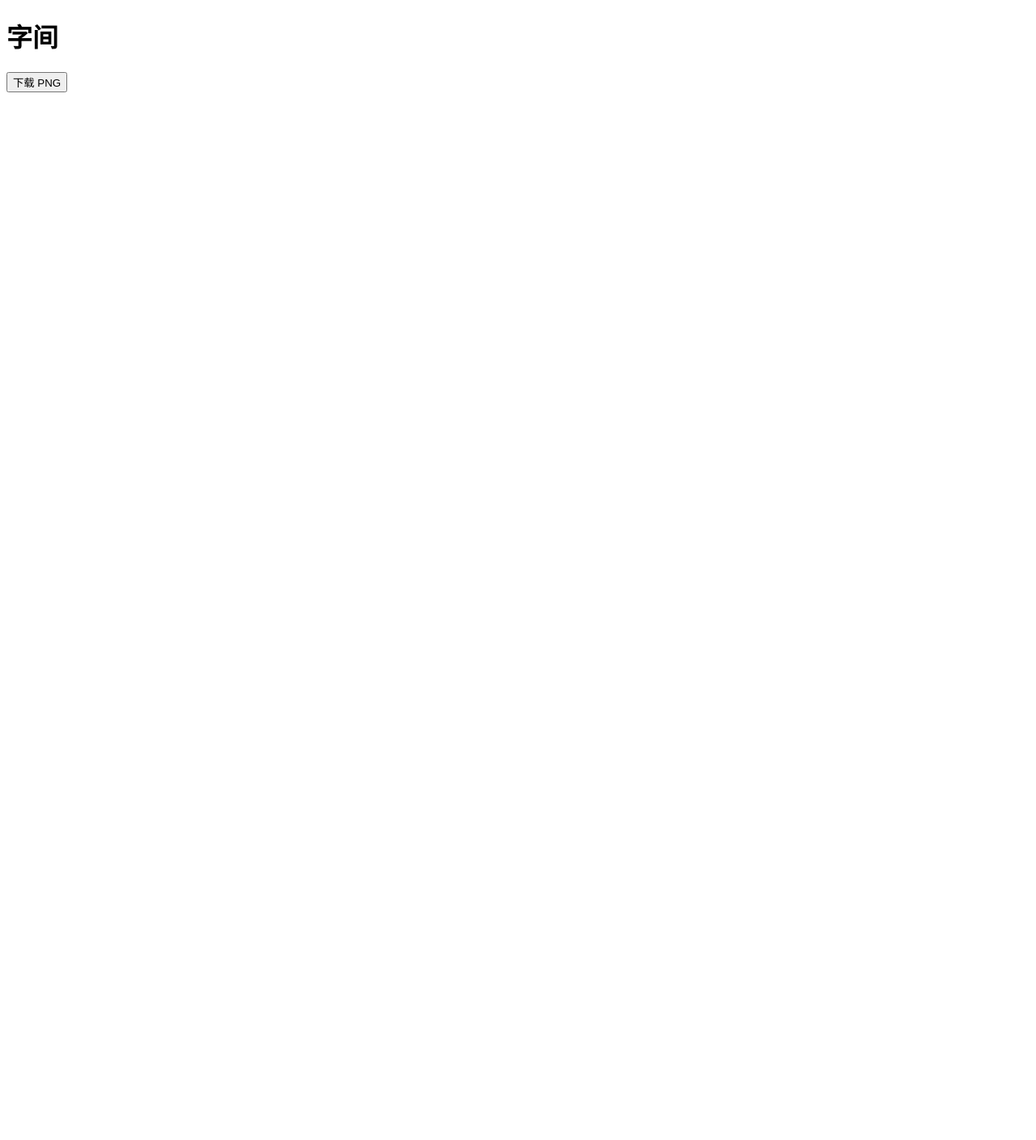
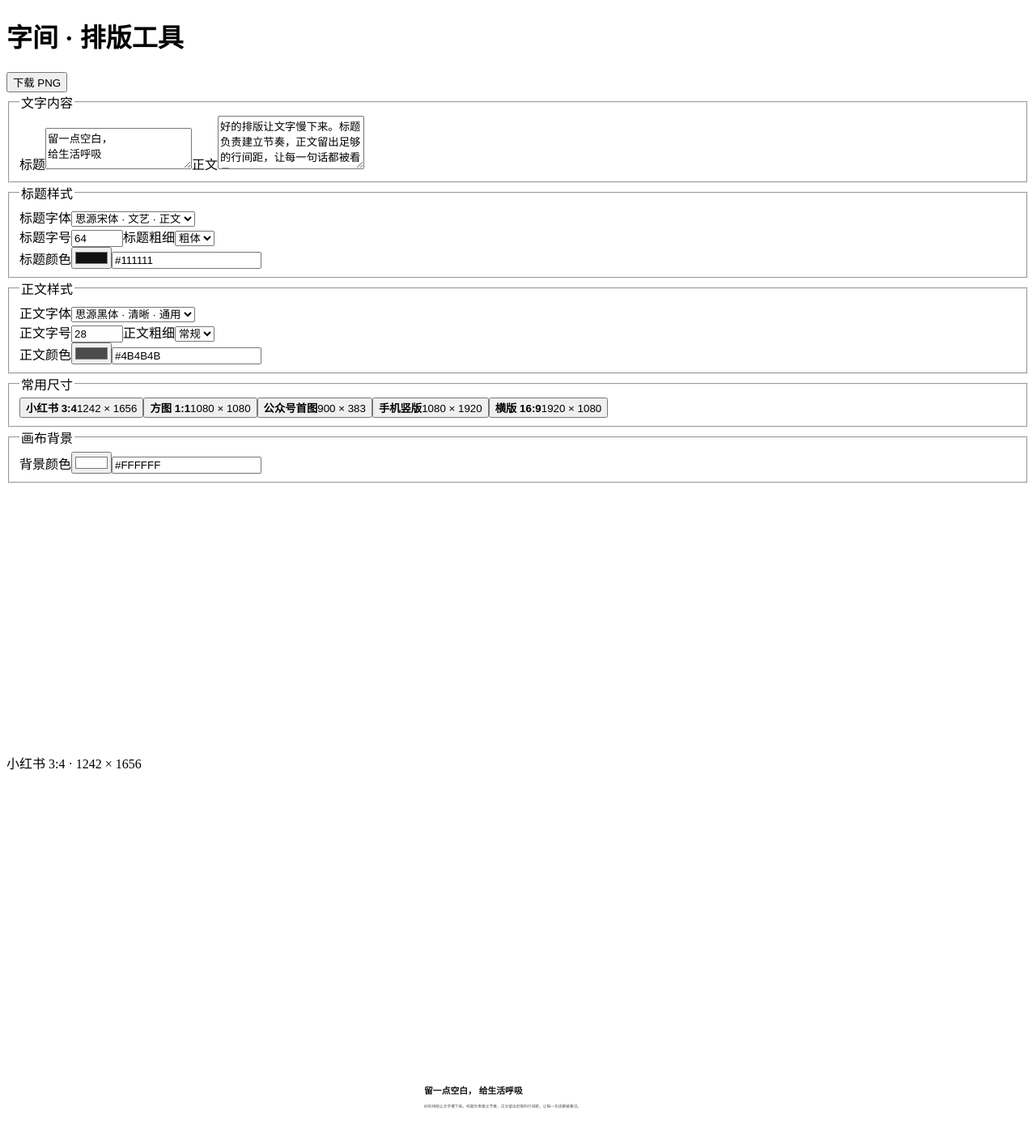
Before and after one commit to sange1022/zijian-text-layout, a React (Vite) app: page / in a window 1280 px wide. Shown: the top 1408 px of the page at 81% size. Before the commit the page ends 800 px from the top, so only its background shows below. Built offline with nearby package versions, Linux system fonts and the light colour scheme.

Commit message:
feat: add editor controls and live preview

```diff
--- a/src/App.tsx
+++ b/src/App.tsx
@@ -1,8 +1,28 @@
+import { useRef } from 'react'
+import { EditorPanel } from './components/EditorPanel'
+import { PreviewCanvas } from './components/PreviewCanvas'
+import { usePersistedEditorState } from './hooks/usePersistedEditorState'
+
 export default function App() {
+  const { state, update } = usePersistedEditorState()
+  const previewRef = useRef<HTMLDivElement>(null)
+  const isEmpty = !state.title.trim() && !state.body.trim()
+
   return (
-    <>
-      <h1>字间</h1>
-      <button type="button">下载 PNG</button>
-    </>
+    <div className="app-shell">
+      <header className="topbar">
+        <h1 aria-label="字间">字间 <span>· 排版工具</span></h1>
+        <div className="export-area">
+          {isEmpty ? <span className="empty-hint">请输入标题或正文</span> : null}
+          <button type="button" className="export-button" disabled={isEmpty}>
+            下载 PNG
+          </button>
+        </div>
+      </header>
+      <main className="workspace">
+        <EditorPanel state={state} onChange={update} />
+        <PreviewCanvas ref={previewRef} state={state} />
+      </main>
+    </div>
   )
 }
--- /dev/null
+++ b/src/components/ColorField.tsx
@@ -0,0 +1,33 @@
+type ColorFieldProps = {
+  label: string
+  value: string
+  onChange: (value: string) => void
+}
+
+const HEX_COLOR = /^#[0-9a-fA-F]{6}$/
+
+export function ColorField({ label, value, onChange }: ColorFieldProps) {
+  return (
+    <div className="color-field">
+      <label className="control-label">
+        {label}
+        <input
+          aria-label={label}
+          className="color-picker"
+          type="color"
+          value={value}
+          onChange={(event) => onChange(event.target.value.toUpperCase())}
+        />
+      </label>
+      <input
+        aria-label={`${label} HEX`}
+        className="hex-input"
+        value={value.toUpperCase()}
+        maxLength={7}
+        onChange={(event) => {
+          if (HEX_COLOR.test(event.target.value)) onChange(event.target.value.toUpperCase())
+        }}
+      />
+    </div>
+  )
+}
--- /dev/null
+++ b/src/components/EditorPanel.tsx
@@ -0,0 +1,57 @@
+import type { EditorState } from '../types'
+import { ColorField } from './ColorField'
+import { SizePresets } from './SizePresets'
+import { TextStyleControls } from './TextStyleControls'
+
+type EditorPanelProps = {
+  state: EditorState
+  onChange: (patch: Partial<EditorState>) => void
+}
+
+export function EditorPanel({ state, onChange }: EditorPanelProps) {
+  return (
+    <aside className="editor-panel" aria-label="排版设置">
+      <fieldset className="settings-section content-fields">
+        <legend>文字内容</legend>
+        <label className="field-control">
+          <span>标题</span>
+          <textarea
+            aria-label="标题内容"
+            rows={3}
+            value={state.title}
+            onChange={(event) => onChange({ title: event.target.value })}
+          />
+        </label>
+        <label className="field-control">
+          <span>正文</span>
+          <textarea
+            aria-label="正文内容"
+            rows={4}
+            value={state.body}
+            onChange={(event) => onChange({ body: event.target.value })}
+          />
+        </label>
+      </fieldset>
+
+      <TextStyleControls
+        name="标题"
+        value={state.titleStyle}
+        onChange={(titleStyle) => onChange({ titleStyle })}
+      />
+      <TextStyleControls
+        name="正文"
+        value={state.bodyStyle}
+        onChange={(bodyStyle) => onChange({ bodyStyle })}
+      />
+      <SizePresets value={state.sizeId} onChange={(sizeId) => onChange({ sizeId })} />
+      <fieldset className="settings-section background-section">
+        <legend>画布背景</legend>
+        <ColorField
+          label="背景颜色"
+          value={state.backgroundColor}
+          onChange={(backgroundColor) => onChange({ backgroundColor })}
+        />
+      </fieldset>
+    </aside>
+  )
+}
--- /dev/null
+++ b/src/components/PreviewCanvas.tsx
@@ -0,0 +1,87 @@
+import { forwardRef, useEffect, useRef, useState } from 'react'
+import { FONT_BY_ID, SIZE_BY_ID } from '../data/presets'
+import type { EditorState } from '../types'
+
+type PreviewCanvasProps = {
+  state: EditorState
+}
+
+export const PreviewCanvas = forwardRef<HTMLDivElement, PreviewCanvasProps>(function PreviewCanvas(
+  { state },
+  forwardedRef,
+) {
+  const stageRef = useRef<HTMLDivElement>(null)
+  const [scale, setScale] = useState(0.4)
+  const size = SIZE_BY_ID.get(state.sizeId)!
+  const titleFont = FONT_BY_ID.get(state.titleStyle.fontId)!
+  const bodyFont = FONT_BY_ID.get(state.bodyStyle.fontId)!
+
+  useEffect(() => {
+    const stage = stageRef.current
+    if (!stage || typeof ResizeObserver === 'undefined') return
+    const updateScale = () => {
+      const horizontal = Math.max(stage.clientWidth - 64, 240) / size.width
+      const vertical = Math.max(stage.clientHeight - 64, 280) / size.height
+      setScale(Math.min(horizontal, vertical, 0.72))
+    }
+    updateScale()
+    const observer = new ResizeObserver(updateScale)
+    observer.observe(stage)
+    return () => observer.disconnect()
+  }, [size.height, size.width])
+
+  return (
+    <section className="preview-stage" aria-label="排版预览" ref={stageRef}>
+      <div
+        className="preview-sizer"
+        style={{ width: size.width * scale, height: size.height * scale }}
+      >
+        <div
+          ref={forwardedRef}
+          className="preview-canvas"
+          data-testid="preview-canvas"
+          data-export-canvas="true"
+          data-size={`${size.width}x${size.height}`}
+          style={{
+            width: size.width,
+            height: size.height,
+            backgroundColor: state.backgroundColor,
+            transform: `scale(${scale})`,
+          }}
+        >
+          <div className="preview-content">
+            {state.title ? (
+              <h2
+                data-testid="preview-title"
+                style={{
+                  color: state.titleStyle.color,
+                  fontFamily: `'${titleFont.family}', ${titleFont.fallback}`,
+                  fontSize: state.titleStyle.fontSize,
+                  fontWeight: state.titleStyle.fontWeight,
+                }}
+              >
+                {state.title}
+              </h2>
+            ) : null}
+            {state.body ? (
+              <p
+                data-testid="preview-body"
+                style={{
+                  color: state.bodyStyle.color,
+                  fontFamily: `'${bodyFont.family}', ${bodyFont.fallback}`,
+                  fontSize: state.bodyStyle.fontSize,
+                  fontWeight: state.bodyStyle.fontWeight,
+                }}
+              >
+                {state.body}
+              </p>
+            ) : null}
+          </div>
+        </div>
+      </div>
+      <div className="preview-meta" aria-hidden="true">
+        {size.label} · {size.detail}
+      </div>
+    </section>
+  )
+})
--- /dev/null
+++ b/src/components/SizePresets.tsx
@@ -0,0 +1,28 @@
+import { SIZE_PRESETS } from '../data/presets'
+
+type SizePresetsProps = {
+  value: string
+  onChange: (value: string) => void
+}
+
+export function SizePresets({ value, onChange }: SizePresetsProps) {
+  return (
+    <fieldset className="settings-section">
+      <legend>常用尺寸</legend>
+      <div className="size-grid">
+        {SIZE_PRESETS.map((size) => (
+          <button
+            type="button"
+            className="size-option"
+            aria-pressed={value === size.id}
+            key={size.id}
+            onClick={() => onChange(size.id)}
+          >
+            <strong>{size.label}</strong>
+            <span>{size.detail}</span>
+          </button>
+        ))}
+      </div>
+    </fieldset>
+  )
+}
--- /dev/null
+++ b/src/components/TextStyleControls.tsx
@@ -0,0 +1,63 @@
+import { FONT_PRESETS } from '../data/presets'
+import type { TextStyle } from '../types'
+import { ColorField } from './ColorField'
+
+type TextStyleControlsProps = {
+  name: '标题' | '正文'
+  value: TextStyle
+  onChange: (value: TextStyle) => void
+}
+
+function clamp(value: number, min: number, max: number) {
+  return Math.min(max, Math.max(min, value))
+}
+
+export function TextStyleControls({ name, value, onChange }: TextStyleControlsProps) {
+  const update = (patch: Partial<TextStyle>) => onChange({ ...value, ...patch })
+
+  return (
+    <fieldset className="settings-section style-controls">
+      <legend>{name}样式</legend>
+      <label className="field-control field-control--wide">
+        <span>{name}字体</span>
+        <select
+          aria-label={`${name}字体`}
+          value={value.fontId}
+          onChange={(event) => update({ fontId: event.target.value })}
+        >
+          {FONT_PRESETS.map((font) => (
+            <option key={font.id} value={font.id}>
+              {font.label} · {font.usage}
+            </option>
+          ))}
+        </select>
+      </label>
+      <div className="control-row">
+        <label className="field-control">
+          <span>{name}字号</span>
+          <input
+            aria-label={`${name}字号`}
+            type="number"
+            min="12"
+            max="240"
+            value={value.fontSize}
+            onChange={(event) => update({ fontSize: clamp(Number(event.target.value), 12, 240) })}
+          />
+        </label>
+        <label className="field-control">
+          <span>{name}粗细</span>
+          <select
+            aria-label={`${name}粗细`}
+            value={value.fontWeight}
+            onChange={(event) => update({ fontWeight: Number(event.target.value) })}
+          >
+            <option value="400">常规</option>
+            <option value="600">中粗</option>
+            <option value="700">粗体</option>
+          </select>
+        </label>
+      </div>
+      <ColorField label={`${name}颜色`} value={value.color} onChange={(color) => update({ color })} />
+    </fieldset>
+  )
+}
```
Also changed, not shown: src/test/setup.ts (+4 -1 lines), 1 other file (tests, documents, lock files or other folders).
